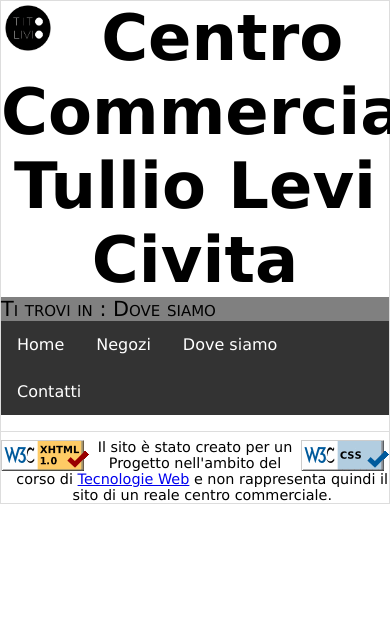
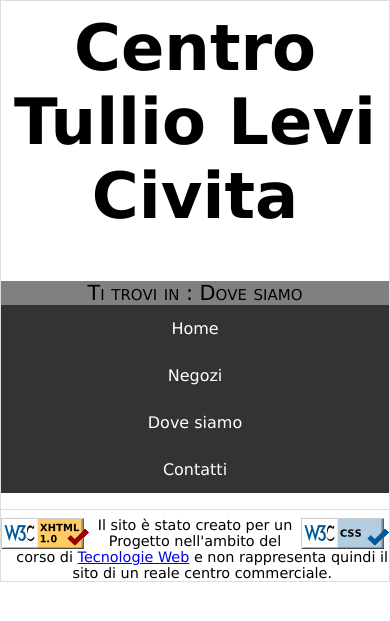
Before and after one commit to Italiaracerx/TecWeb-Project, a PHP site: page /dovesiamo.html in a window 390 px wide; the page is wider, and only the part inside the window is pictured. Shown: the top 621 px of that part. Run offline with PHP 8.4, Linux system fonts and the light colour scheme.

Commit message:
creazione css mobile

```diff
--- a/code/common.css
+++ b/code/common.css
@@ -14,6 +14,10 @@ body{
 	border: 1px solid #DDD;		/*inserisce il borbo*/
 }
 
+#header{
+    margin-bottom:3em;
+}
+
 #logo{
 	float: left;
 	width: 14%;
@@ -25,6 +29,7 @@ body{
 	font-size: 4em;
 	text-align: center;
 	display: block;
+    padding-top:2.5%;
 
 }
 
--- a/code/dovesiamo.html
+++ b/code/dovesiamo.html
@@ -5,9 +5,9 @@
 	<!-- Specifico il charset -->
 	<meta http-equiv="Content-Type" content="txt/html charset= UTF-8" />
 
-	<title>Tito Livio</title>
+	<title>Centro Tullio Levi Civita : Dove siamo</title>
 	<link rel="stylesheet" type="text/css" href="common.css" media="handheld, screen"\>
-	<link rel="stylesheet" type="text/css" href="mobileprimapag.css" media="handheld, screen and (max-width:480px),
+	<link rel="stylesheet" type="text/css" href="mobile.css" media="handheld, screen and (max-width:480px),
 	only screen and (max-device-width:480px)"/><!--per dispositivi mobili-->
 
 	<link rel="stylesheet" type="text/css" href="printz" media="print"><!--STAMPA-->
@@ -18,7 +18,7 @@
 
 	<div id="header">
 		<img id="logo" src="images/logo.png" alt="Logo" href="home.html"/>
-		<h1 id="titolo">Centro Commerciale<br/>Tullio Levi Civita</h2>
+		<h1 id="titolo">Centro Tullio Levi Civita</h2>
 	</div>
 
 
@@ -34,7 +34,7 @@
             <li><a href="contatti.html">Contatti</a></li>
         </ul>
 </div>
-		<div id="quattro">
+		<div id="content">
 
 			<!--CONTENUTO-->
 
--- /dev/null
+++ b/code/mobile.css
@@ -0,0 +1,11 @@
+#logo{
+    display: none;
+}
+
+#breadcrumb{
+    text-align: center;
+}
+
+#menu li{
+    float:none;
+}
--- a/code/negozi.html
+++ b/code/negozi.html
@@ -5,9 +5,9 @@
 	<!-- Specifico il charset -->
 	<meta http-equiv="Content-Type" content="txt/html charset= UTF-8" />
 
-	<title>Tito Livio</title>
+	<title>Centro Tullio Levi Civita : Negozi</title>
 	<link rel="stylesheet" type="text/css" href="common.css" media="handheld, screen"\>
-	<link rel="stylesheet" type="text/css" href="mobileprimapag.css" media="handheld, screen and (max-width:480px),
+	<link rel="stylesheet" type="text/css" href="mobile.css" media="handheld, screen and (max-width:480px),
 	only screen and (max-device-width:480px)"/><!--per dispositivi mobili-->
 
 	<link rel="stylesheet" type="text/css" href="printz" media="print"><!--STAMPA-->
@@ -18,7 +18,7 @@
 
 	<div id="header">
 		<img id="logo" src="images/logo.png" alt="Logo" href="home.html"/>
-		<h1 id="titolo">Centro Commerciale<br/>Tullio Levi Civita</h2>
+		<h1 id="titolo">Centro Tullio Levi Civita</h2>
 	</div>
 
 
```
Also changed, not shown: code/contatti.html (+4 -4 lines), code/home.html (+4 -4 lines).
